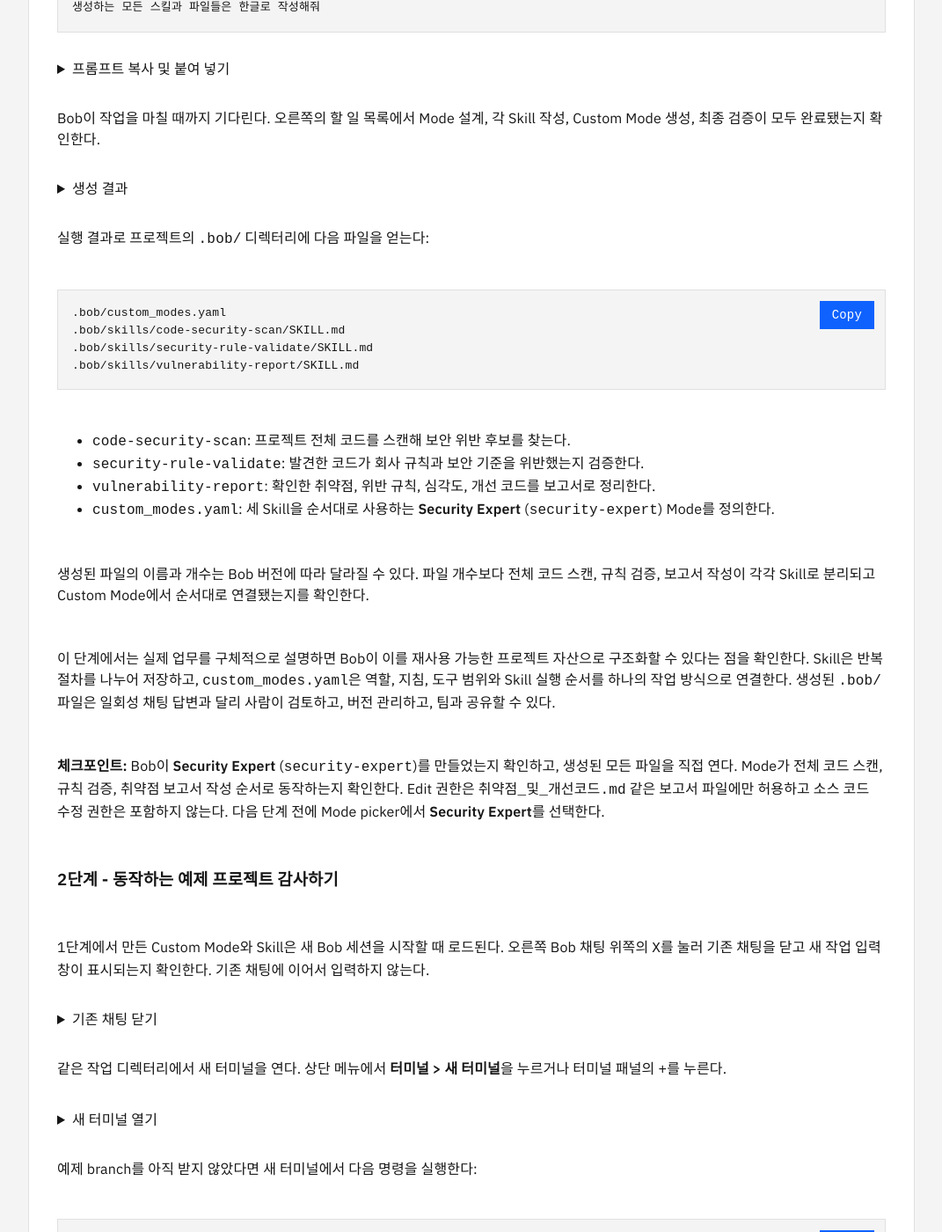
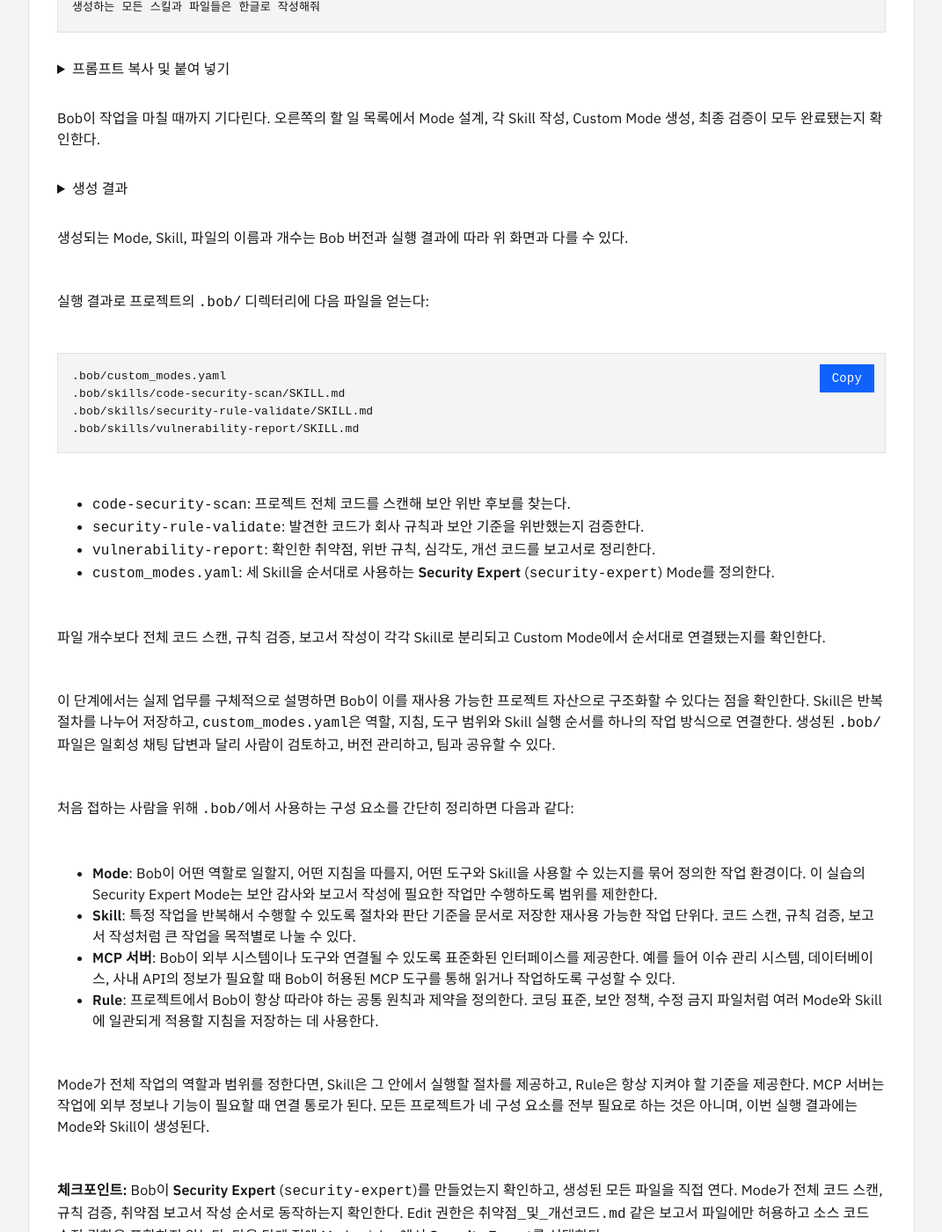
Before and after one commit to ce-aie-labs/bob-labs, a Jekyll site: the page built from _labs_ko/bob-features/security-expert-mode.md, in a window 1280 px wide and 1400 px high, scrolled down 1412 px. Shown: the whole window at 88% size, without its empty margins (104-1175 px from the left). Built offline with Jekyll 4.4.1, drawn with Linux system fonts in a browser that asks for light colours.

Commit message:
Add explanation about mode,skill,mcp,rule

````diff
--- a/_labs_ko/bob-features/security-expert-mode.md
+++ b/_labs_ko/bob-features/security-expert-mode.md
@@ -93,6 +93,8 @@ Bob이 작업을 마칠 때까지 기다린다. 오른쪽의 할 일 목록에
 
 </details>
 
+생성되는 Mode, Skill, 파일의 이름과 개수는 Bob 버전과 실행 결과에 따라 위 화면과 다를 수 있다.
+
 실행 결과로 프로젝트의 `.bob/` 디렉터리에 다음 파일을 얻는다:
 
 ```text
@@ -107,9 +109,18 @@ Bob이 작업을 마칠 때까지 기다린다. 오른쪽의 할 일 목록에
 - `vulnerability-report`: 확인한 취약점, 위반 규칙, 심각도, 개선 코드를 보고서로 정리한다.
 - `custom_modes.yaml`: 세 Skill을 순서대로 사용하는 **Security Expert** (`security-expert`) Mode를 정의한다.
 
-생성된 파일의 이름과 개수는 Bob 버전에 따라 달라질 수 있다. 파일 개수보다 전체 코드 스캔, 규칙 검증, 보고서 작성이 각각 Skill로 분리되고 Custom Mode에서 순서대로 연결됐는지를 확인한다.
+파일 개수보다 전체 코드 스캔, 규칙 검증, 보고서 작성이 각각 Skill로 분리되고 Custom Mode에서 순서대로 연결됐는지를 확인한다.
 
 이 단계에서는 실제 업무를 구체적으로 설명하면 Bob이 이를 재사용 가능한 프로젝트 자산으로 구조화할 수 있다는 점을 확인한다. Skill은 반복 절차를 나누어 저장하고, `custom_modes.yaml`은 역할, 지침, 도구 범위와 Skill 실행 순서를 하나의 작업 방식으로 연결한다. 생성된 `.bob/` 파일은 일회성 채팅 답변과 달리 사람이 검토하고, 버전 관리하고, 팀과 공유할 수 있다.
+
+처음 접하는 사람을 위해 `.bob/`에서 사용하는 구성 요소를 간단히 정리하면 다음과 같다:
+
+- **Mode**: Bob이 어떤 역할로 일할지, 어떤 지침을 따를지, 어떤 도구와 Skill을 사용할 수 있는지를 묶어 정의한 작업 환경이다. 이 실습의 Security Expert Mode는 보안 감사와 보고서 작성에 필요한 작업만 수행하도록 범위를 제한한다.
+- **Skill**: 특정 작업을 반복해서 수행할 수 있도록 절차와 판단 기준을 문서로 저장한 재사용 가능한 작업 단위다. 코드 스캔, 규칙 검증, 보고서 작성처럼 큰 작업을 목적별로 나눌 수 있다.
+- **MCP 서버**: Bob이 외부 시스템이나 도구와 연결될 수 있도록 표준화된 인터페이스를 제공한다. 예를 들어 이슈 관리 시스템, 데이터베이스, 사내 API의 정보가 필요할 때 Bob이 허용된 MCP 도구를 통해 읽거나 작업하도록 구성할 수 있다.
+- **Rule**: 프로젝트에서 Bob이 항상 따라야 하는 공통 원칙과 제약을 정의한다. 코딩 표준, 보안 정책, 수정 금지 파일처럼 여러 Mode와 Skill에 일관되게 적용할 지침을 저장하는 데 사용한다.
+
+Mode가 전체 작업의 역할과 범위를 정한다면, Skill은 그 안에서 실행할 절차를 제공하고, Rule은 항상 지켜야 할 기준을 제공한다. MCP 서버는 작업에 외부 정보나 기능이 필요할 때 연결 통로가 된다. 모든 프로젝트가 네 구성 요소를 전부 필요로 하는 것은 아니며, 이번 실행 결과에는 Mode와 Skill이 생성된다.
 
 **체크포인트:** Bob이 **Security Expert** (`security-expert`)를 만들었는지 확인하고, 생성된 모든 파일을 직접 연다. Mode가 전체 코드 스캔, 규칙 검증, 취약점 보고서 작성 순서로 동작하는지 확인한다. Edit 권한은 `취약점_및_개선코드.md` 같은 보고서 파일에만 허용하고 소스 코드 수정 권한은 포함하지 않는다. 다음 단계 전에 Mode picker에서 **Security Expert**를 선택한다.
 
````
Also changed, not shown: _labs_en/bob-features/security-expert-mode.md (+11 -1 lines).
